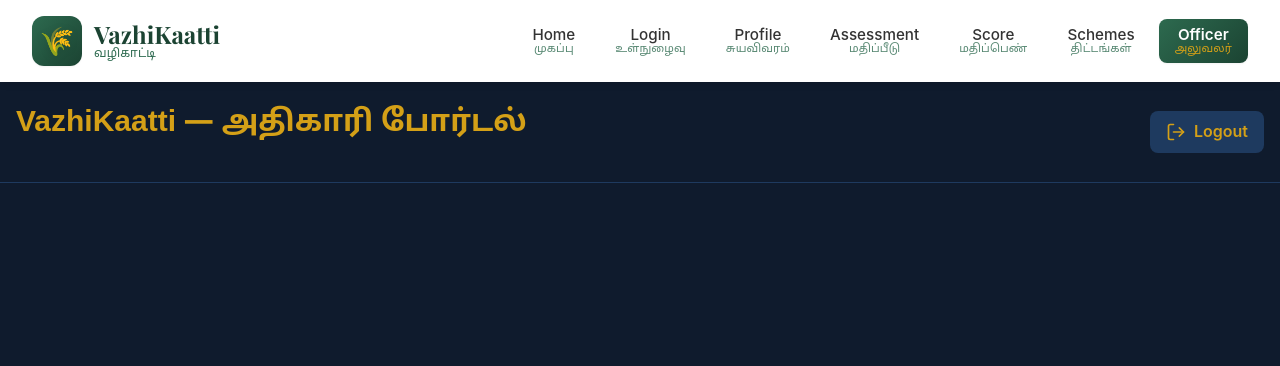
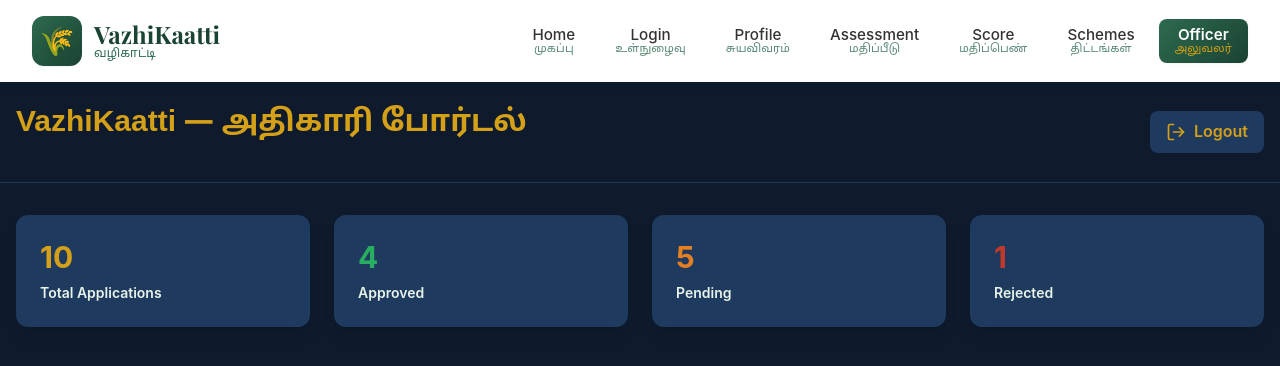
Before and after one commit to ManujanaNagaraj/VazhiKaatti-AI-Credit-Companion-for-Women-Farmers, a React (Create React App) app in the folder frontend/: page /officer in a window 1280 px wide. Shown: the top 366 px of the page. Built offline with nearby package versions, Linux system fonts and the light colour scheme; the HTML template or start-up script is replaced by a standard one.

Commit message:
Add 4 stat cards (Total, Approved, Pending, Rejected) with dynamic counts

```diff
--- a/frontend/src/pages/OfficerDashboard.jsx
+++ b/frontend/src/pages/OfficerDashboard.jsx
@@ -45,7 +45,44 @@
         </header>
 
         <div className="max-w-7xl mx-auto px-4 py-8">
-          {/* Content will go here */}
+          {/* Stat Cards */}
+          <div className="grid grid-cols-1 md:grid-cols-4 gap-6 mb-8">
+            <div className="rounded-xl p-6 shadow-lg" style={{ backgroundColor: '#1e3a5f' }}>
+              <div className="text-3xl font-bold mb-2" style={{ color: '#D4A017' }}>
+                {applications.length}
+              </div>
+              <div className="text-sm font-semibold" style={{ color: '#E8F4EA' }}>
+                Total Applications
+              </div>
+            </div>
+
+            <div className="rounded-xl p-6 shadow-lg" style={{ backgroundColor: '#1e3a5f' }}>
+              <div className="text-3xl font-bold mb-2" style={{ color: '#27AE60' }}>
+                {applications.filter(app => app.status === 'Approved').length}
+              </div>
+              <div className="text-sm font-semibold" style={{ color: '#E8F4EA' }}>
+                Approved
+              </div>
+            </div>
+
+            <div className="rounded-xl p-6 shadow-lg" style={{ backgroundColor: '#1e3a5f' }}>
+              <div className="text-3xl font-bold mb-2" style={{ color: '#E67E22' }}>
+                {applications.filter(app => app.status === 'Pending').length}
+              </div>
+              <div className="text-sm font-semibold" style={{ color: '#E8F4EA' }}>
+                Pending
+              </div>
+            </div>
+
+            <div className="rounded-xl p-6 shadow-lg" style={{ backgroundColor: '#1e3a5f' }}>
+              <div className="text-3xl font-bold mb-2" style={{ color: '#C0392B' }}>
+                {applications.filter(app => app.status === 'Rejected').length}
+              </div>
+              <div className="text-sm font-semibold" style={{ color: '#E8F4EA' }}>
+                Rejected
+              </div>
+            </div>
+          </div>
         </div>
       </div>
     </AnimatedPage>
```
